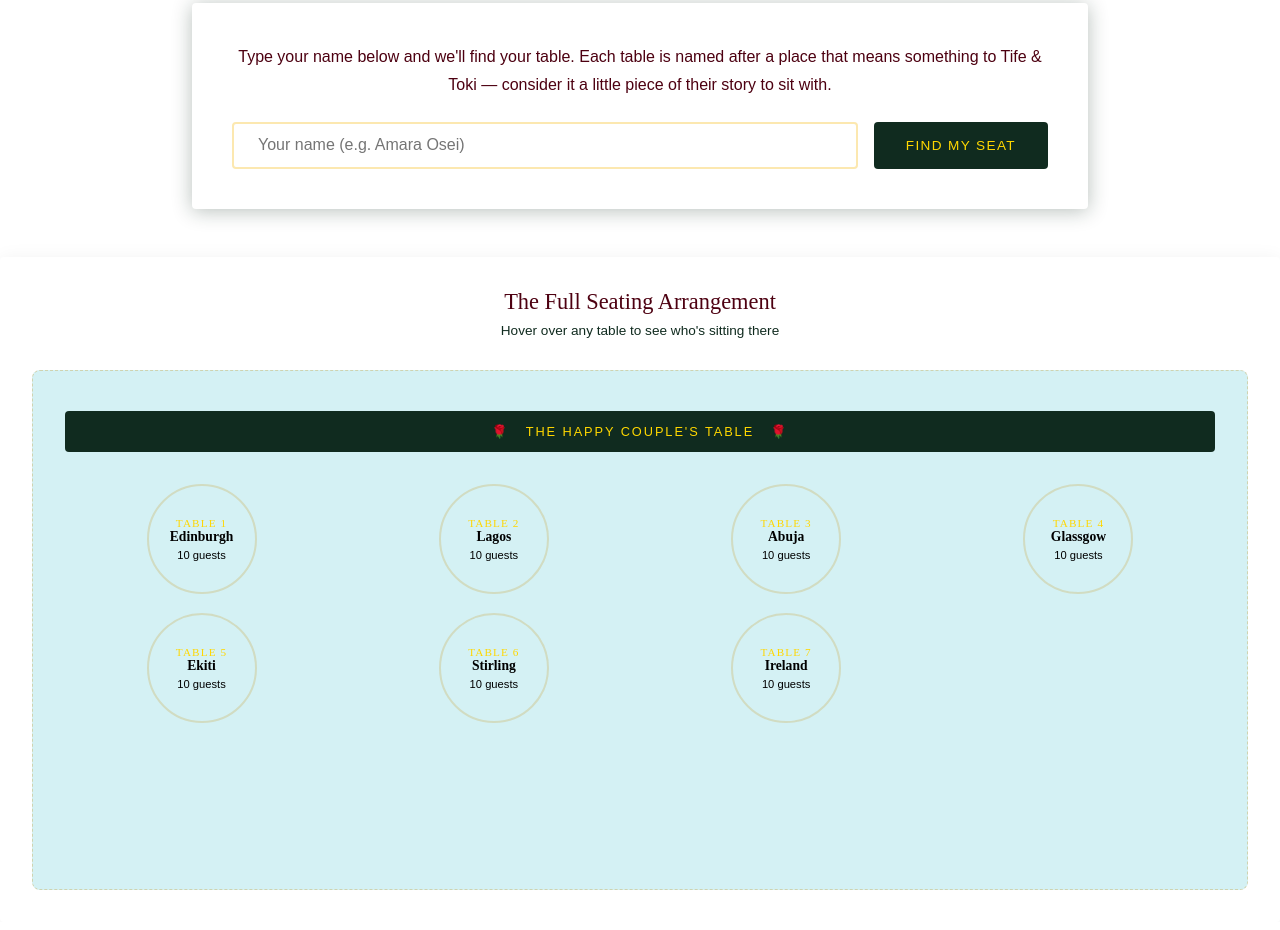
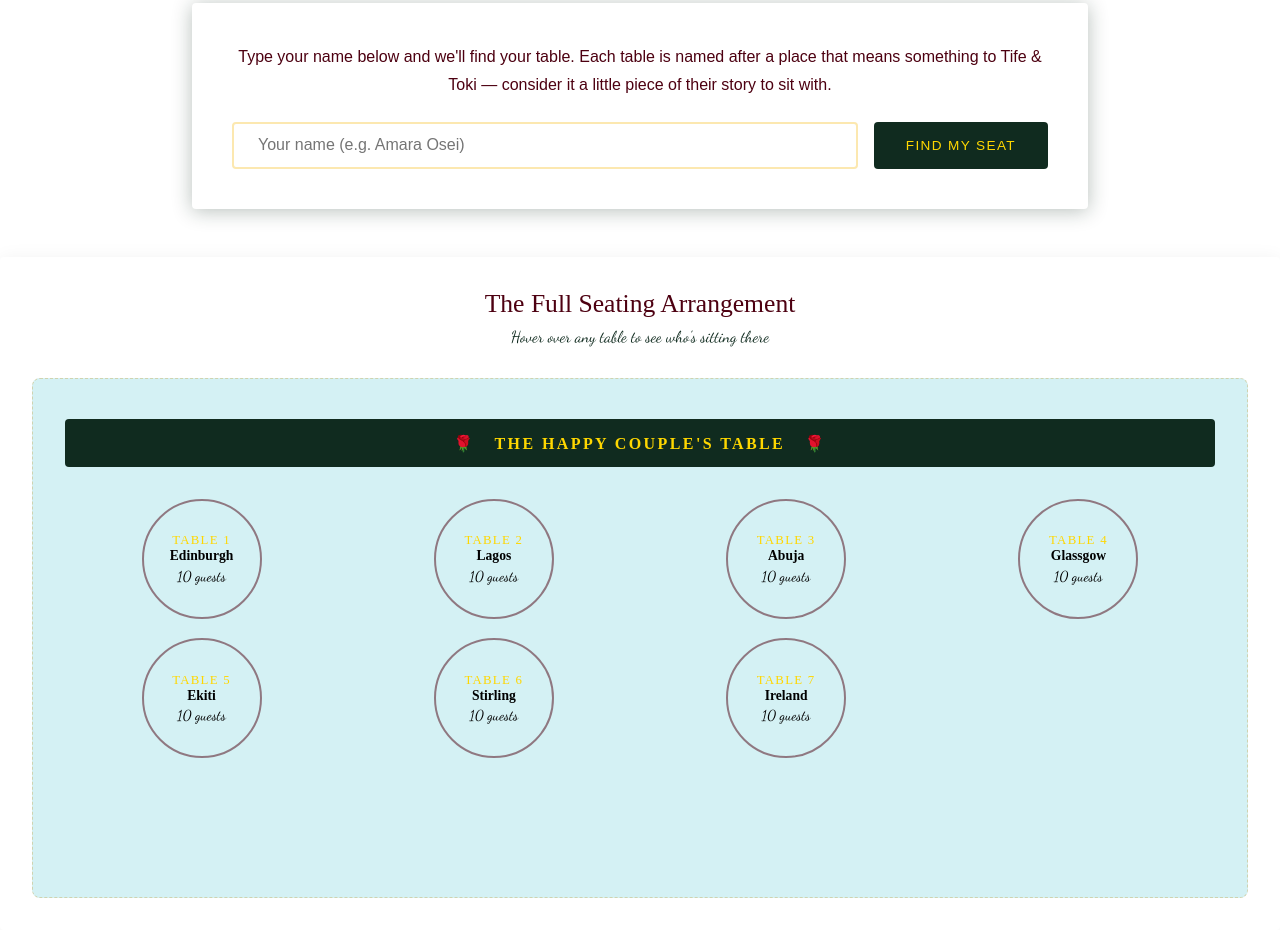
Before and after one commit to Halimat-Yakubu/T-T, a plain HTML site: page index.html in a window 1280 px wide. Shown: the part 6062-6992 px from the top of the page. Drawn offline with Linux system fonts and the light colour scheme.

Commit message:
styled map

```diff
--- a/style.css
+++ b/style.css
@@ -374,12 +374,13 @@ body {
 
   .map-title {
     font-family: 'Playfair Display', serif;
-    font-size: 1.4rem; color: var(--wine);
+    font-size: 1.6rem; color: var(--wine);
     margin-bottom: 0.5rem;
   }
 
   .map-sub {
-    font-size: 0.85rem; color: var(--green); margin-bottom: 2rem;
+    font-size: 1rem; color: var(--green); margin-bottom: 2rem;
+    font-family: 'Dancing Script';
   }
 
   .venue-map {
@@ -395,13 +396,14 @@ body {
     text-align: center;
     background: var(--green);
     color: var(--gold);
-    padding: 0.8rem 2rem;
+    padding: 0.9rem 2rem;
     border-radius: 4px;
-    font-size: 0.8rem;
+    font-size: 1rem;
     letter-spacing: 0.15em;
     text-transform: uppercase;
     margin-bottom: 2rem;
-    font-family: 'DM Sans', sans-serif;
+    font-family: 'Playfair Display';
+    font-weight: 800;
   }
 
   .tables-grid {
@@ -411,9 +413,9 @@ body {
   }
 
   .table-node {
-    border: 2px solid rgba(201,168,76,0.3);
+    border: 2px solid rgba(77, 0, 17, 0.5);
     border-radius: 50%;
-    width: 110px; height: 110px;
+    width: 120px; height: 120px;
     display: flex; flex-direction: column;
     align-items: center; justify-content: center;
     margin: 0 auto;
@@ -423,25 +425,28 @@ body {
   }
   .table-node:hover, .table-node.active {
     border-color: var(--gold);
-    background: var(--warm);
+    background: var(--wine);
+    color: var(--lightpink);
     transform: scale(1.06);
     box-shadow: 0 4px 20px rgba(201,168,76,0.25);
   }
 
   .table-node .t-num {
     font-family: 'Playfair Display', serif;
-    font-size: 0.7rem; color: var(--gold);
+    font-size: 0.8rem; color: var(--gold);
     text-transform: uppercase; letter-spacing: 0.1em;
   }
+
   .table-node .t-name {
     font-family: 'Playfair Display', serif;
     font-size: 0.85rem; font-weight: 700;
-    color: var(--deep); text-align: center;
+    text-align: center;
     padding: 0 0.3rem;
     line-height: 1.2;
   }
   .table-node .t-count {
-    font-size: 0.7rem; color: var(--sage); margin-top: 0.2rem;
+    font-size: 0.9rem;  margin-top: 0.2rem;
+    font-family: 'Dancing Script';
   }
 
   .table-tooltip {
```
